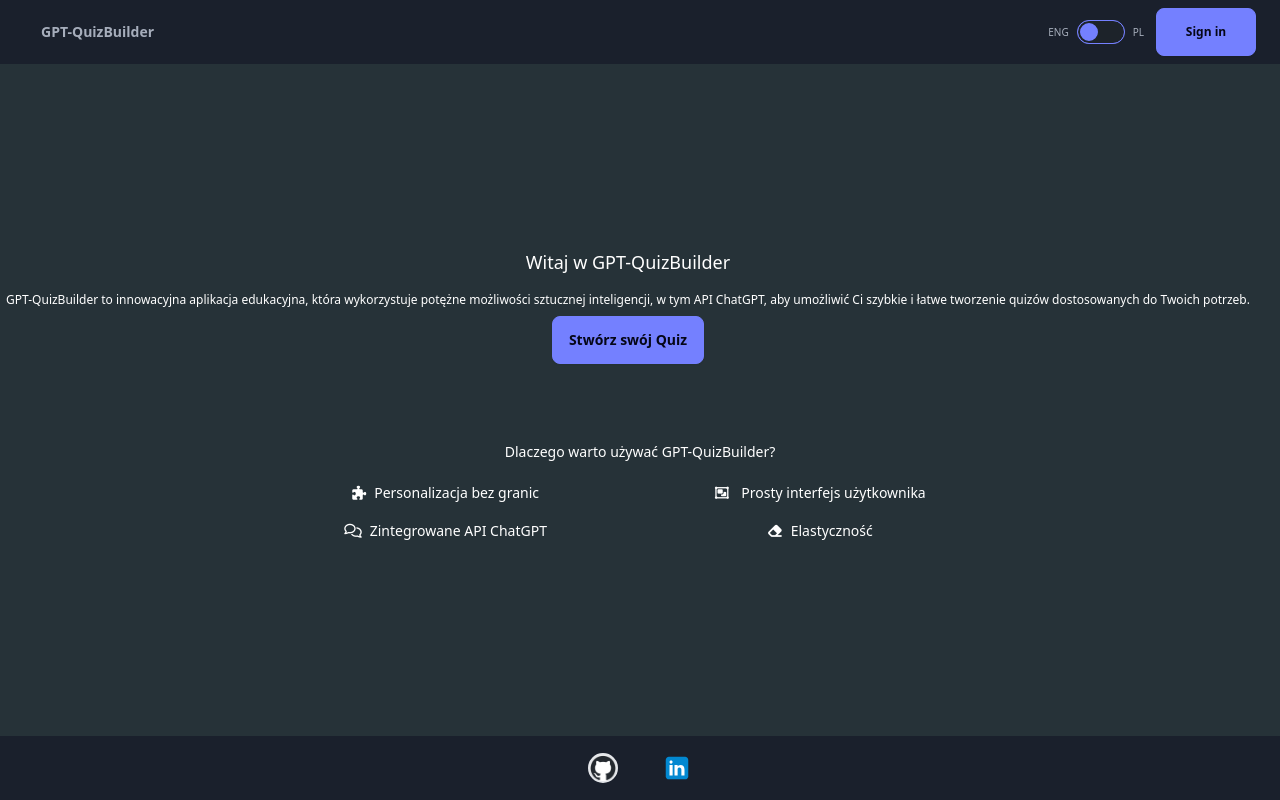
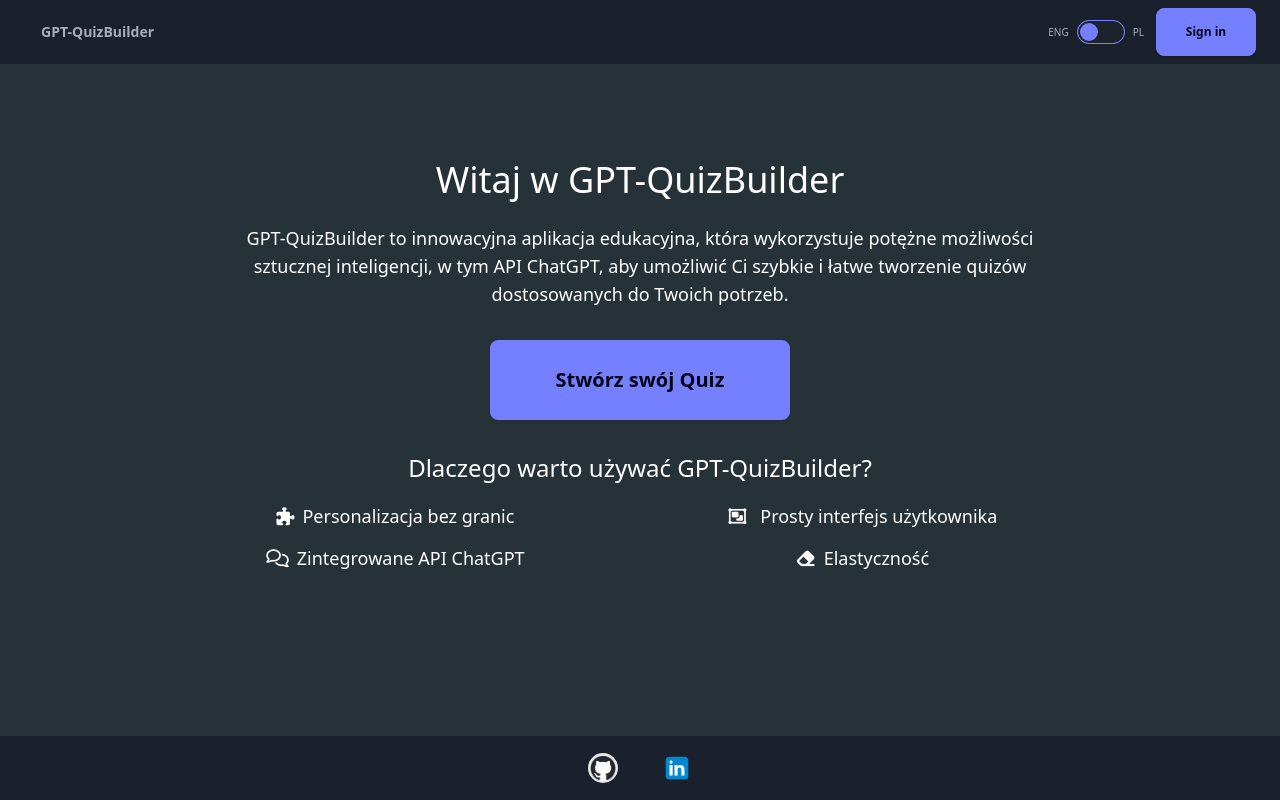
Before and after one commit to Adriann77/GPTQuizBuilder, a React (Vite) app: page / in a window 1280 px wide. Built offline with nearby package versions, Linux system fonts and the light colour scheme; no server answers.

Commit message:
add some css for landing page

```diff
--- a/src/components/Header/Header.tsx
+++ b/src/components/Header/Header.tsx
@@ -6,11 +6,10 @@ export default function Header() {
 		<>
 			<header className=' w-screen  '>
 				<Wrapper>
-					<div className='flex flex-col mb-5 mt-5 p-2 gap-3 '>
-						<div className='-ml-6 h-[30vh] flex justify-center items-center flex-col'>
-							<h1 className='text-lg  text-center'>Witaj w GPT-QuizBuilder</h1>
-
-							<p className='text-xs text-center mt-4'>
+					<div className='flex flex-col my-5 p-2 gap-6 '>
+						<div className=' flex justify-center items-center flex-col '>
+							<h1 className='text-2xl  text-center lg:text-4xl'>Witaj w GPT-QuizBuilder</h1>
+							<p className='text-xs text-center m-6 lg:text-lg max-w-[800px]'>
 								GPT-QuizBuilder to innowacyjna aplikacja edukacyjna, która wykorzystuje potężne możliwości sztucznej
 								inteligencji, w tym API ChatGPT, aby umożliwić Ci szybkie i łatwe tworzenie quizów dostosowanych do
 								Twoich potrzeb.
@@ -18,12 +17,12 @@ export default function Header() {
 
 							<Link
 								to={'/form'}
-								className=' btn btn-primary   max-w-[300px] my-2 mx-auto'>
+								className=' btn btn-primary   max-w-[300px] my-2 mx-auto lg:text-xl lg:w-[100%] lg:h-[80px]'>
 								Stwórz swój Quiz
 							</Link>
 						</div>
-						<div className='flex flex-col  h-[100%] items-center justify-center text-sm'>
-							<h2 className='text-md text-center '>Dlaczego warto używać GPT-QuizBuilder?</h2>
+						<div className='flex flex-col  h-[100%] items-center justify-center text-sm lg:text-lg'>
+							<h2 className='text-md text-center lg:text-2xl '>Dlaczego warto używać GPT-QuizBuilder?</h2>
 							<ul className='flex flex-wrap gap-2 mt-4 text-center'>
 								<li className='w-[48%]'>
 									<i className='fa-solid fa-puzzle-piece m-2'></i>Personalizacja bez granic
--- a/src/components/MainLayout/MainLayout.tsx
+++ b/src/components/MainLayout/MainLayout.tsx
@@ -2,7 +2,7 @@ import { Footer } from '../Footer/Footer';
 import { Nav } from '../Nav/Nav';
 import '../../i18n';
 import { Outlet } from 'react-router-dom';
-import questionMark from '../../assets/bgimage.jpg';
+
 
 export const MainLayout = ({ children }: React.PropsWithChildren) => {
 	return (
@@ -10,7 +10,7 @@ export const MainLayout = ({ children }: React.PropsWithChildren) => {
 			<Nav />
 			<main>
 				<div
-					className='flex min-h-[92vh] items-center  w-screen justify-center   bg-[#263238] flex-col poppins text-white bg-contain bg-center bg-no-repeat '
+					className='flex min-h-[92vh] items-center  w-screen justify-center   bg-[#263238] flex-col poppins text-white  '
 					>
 					{children}
 
```
